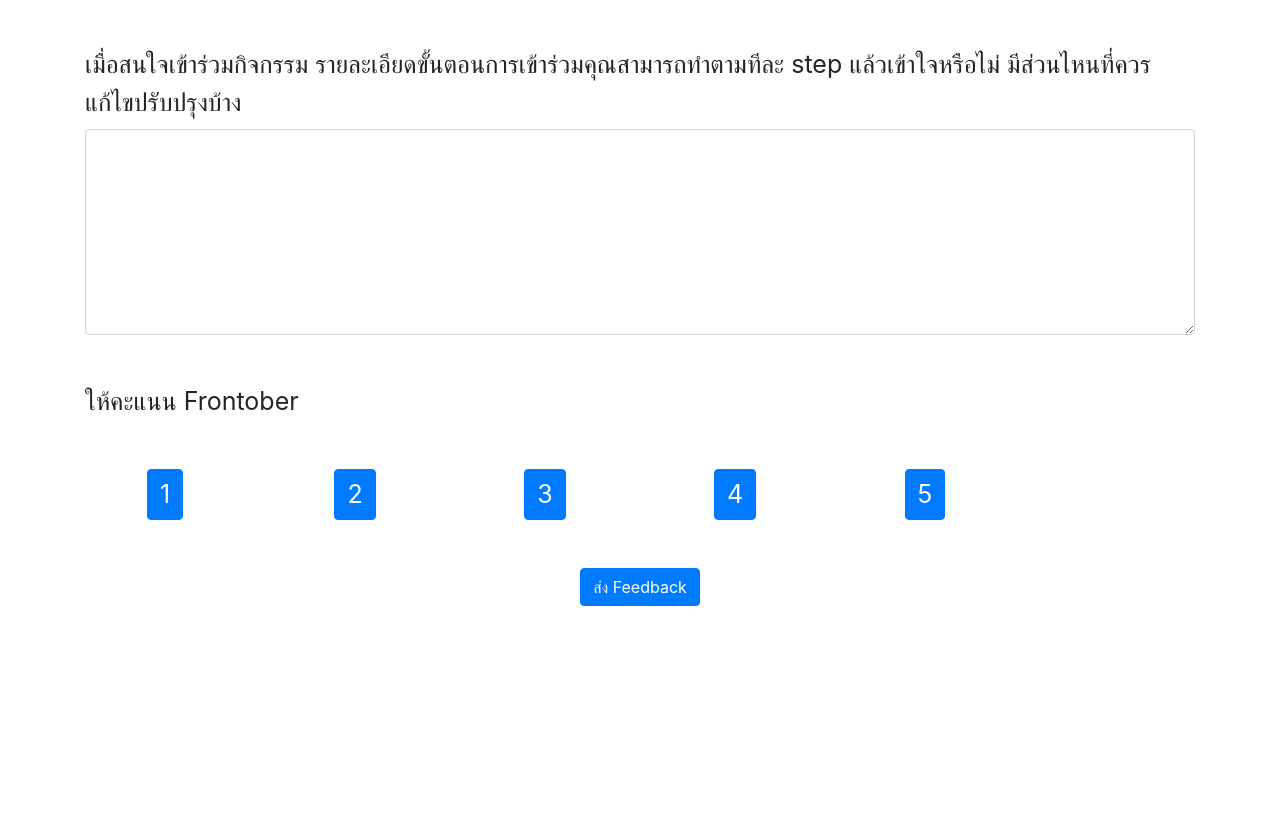
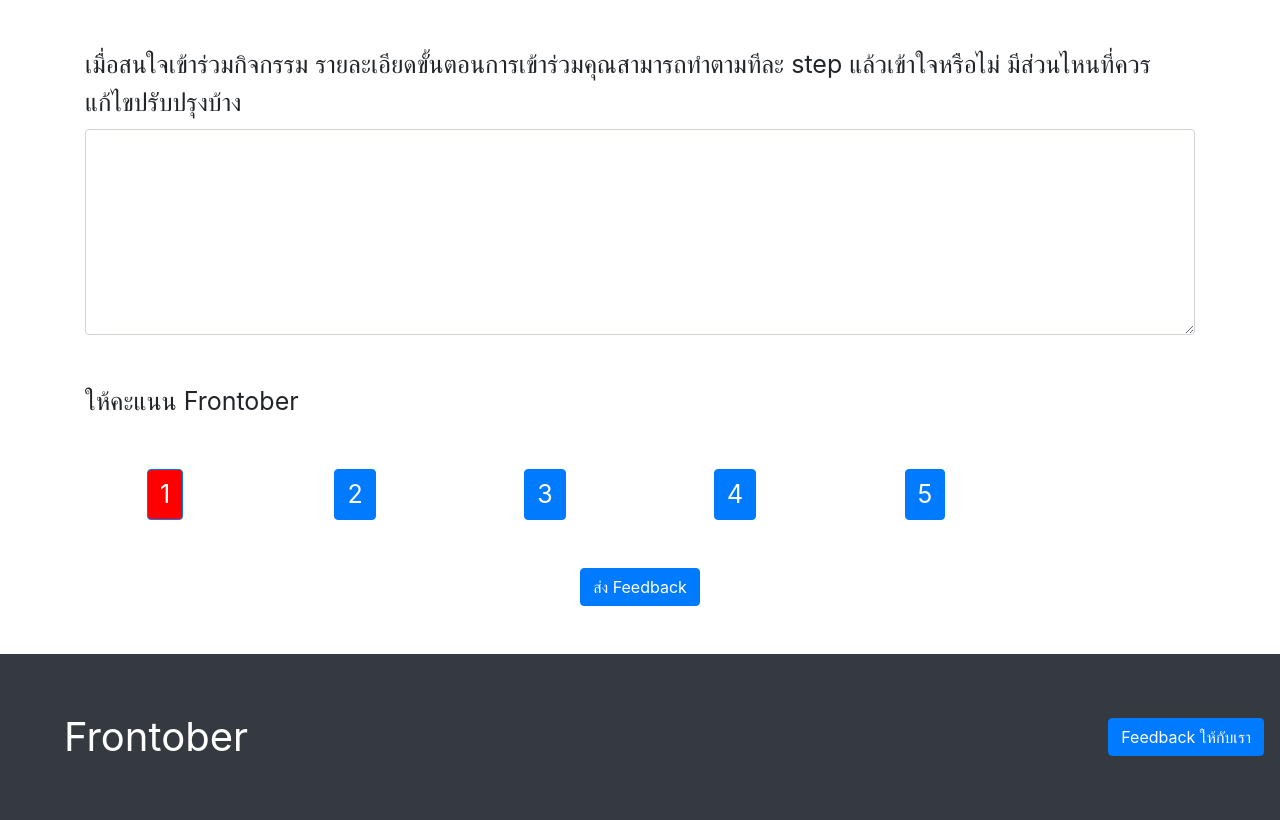
Before and after one commit to BevilKunG/frontober, a website: page html/feedback.html in a window 1280 px wide. Shown: the part 709-1529 px from the top of the page. Before the commit the page ends 1363 px from the top, so only its background shows below. Drawn offline with nearby package versions, Linux system fonts and the light colour scheme; files that its build step writes are made by us from their sources.

Commit message:
[Edited] feedback score active

```diff
--- a/css/feedback.css
+++ b/css/feedback.css
@@ -5,3 +5,7 @@
 .feedback-text, div>button.feedback-text {
   font-size: 25px;
 }
+
+div>button.score-active, div>button.score-active:hover {
+  background-color: red;
+}
--- a/html/feedback.html
+++ b/html/feedback.html
@@ -3,6 +3,7 @@
   <head>
     <meta charset="utf-8">
     <title>Feedback</title>
+    <link rel="stylesheet" href="css/index.css">
     <link rel="stylesheet" href="/css/feedback.css">
     <link rel="stylesheet" href="https://stackpath.bootstrapcdn.com/bootstrap/4.3.1/css/bootstrap.min.css" integrity="sha384-ggOyR0iXCbMQv3Xipma34MD+dH/1fQ784/j6cY/iJTQUOhcWr7x9JvoRxT2MZw1T" crossorigin="anonymous">
   </head>
@@ -38,6 +39,16 @@
         </div>
       </form>
     </div>
+
+    <nav class="navbar navbar-dark bg-dark py-5">
+      <a class="navbar-brand footer-title ml-5" href="/">Frontober</a>
+      <ul class="navbar-nav">
+        <li class="nav-item">
+          <a class="btn btn-primary" href="/feedback">Feedback ให้กับเรา</a>
+        </li>
+      </ul>
+    </nav>
+
     <script type="text/javascript" src="../js/feedback.js"></script>
   </body>
 </html>
--- a/js/feedback.js
+++ b/js/feedback.js
@@ -4,8 +4,8 @@
 
 const giveScore = (s) => {
   const scoreButtons = document.querySelectorAll('.btn.btn-primary.feedback-text')
-  scoreButtons[selectedScore - 1].classList.remove('active')
-  scoreButtons[s - 1].classList.add('active')
+  scoreButtons[selectedScore - 1].classList.remove('score-active')
+  scoreButtons[s - 1].classList.add('score-active')
   selectedScore = s
   score.value = s
 }
@@ -30,3 +30,4 @@
 }
 
 createScoreButtons()
+giveScore(selectedScore)
```
